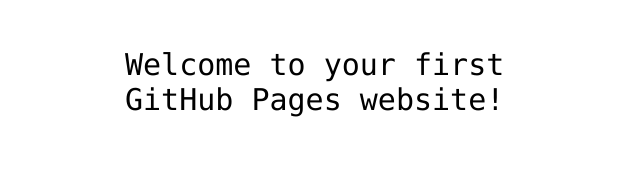
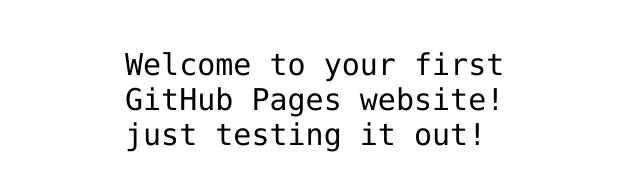
Before and after one commit to avinashtiwari400/hello-world, a plain HTML site: page index.html in a window 1280 px wide. Shown: the part 341-532 px from the top of the page, without its empty margins (315-955 px from the left). Drawn offline with Linux system fonts and the light colour scheme.

Commit message:
Update index.html

```diff
--- a/index.html
+++ b/index.html
@@ -12,7 +12,10 @@
 <img src="https://octodex.github.com/images/daftpunktocat-thomas.gif" id="octocat" alt="octocat-gif" />
 
 <!-- Change this code here by copy and pasting your template on line 15 -->
-<p>Welcome to your first GitHub Pages website!</p>
+<p>Welcome to your first GitHub Pages website!
+
+  just testing it out!
+</p>
 
 </body>
 </html>
```
